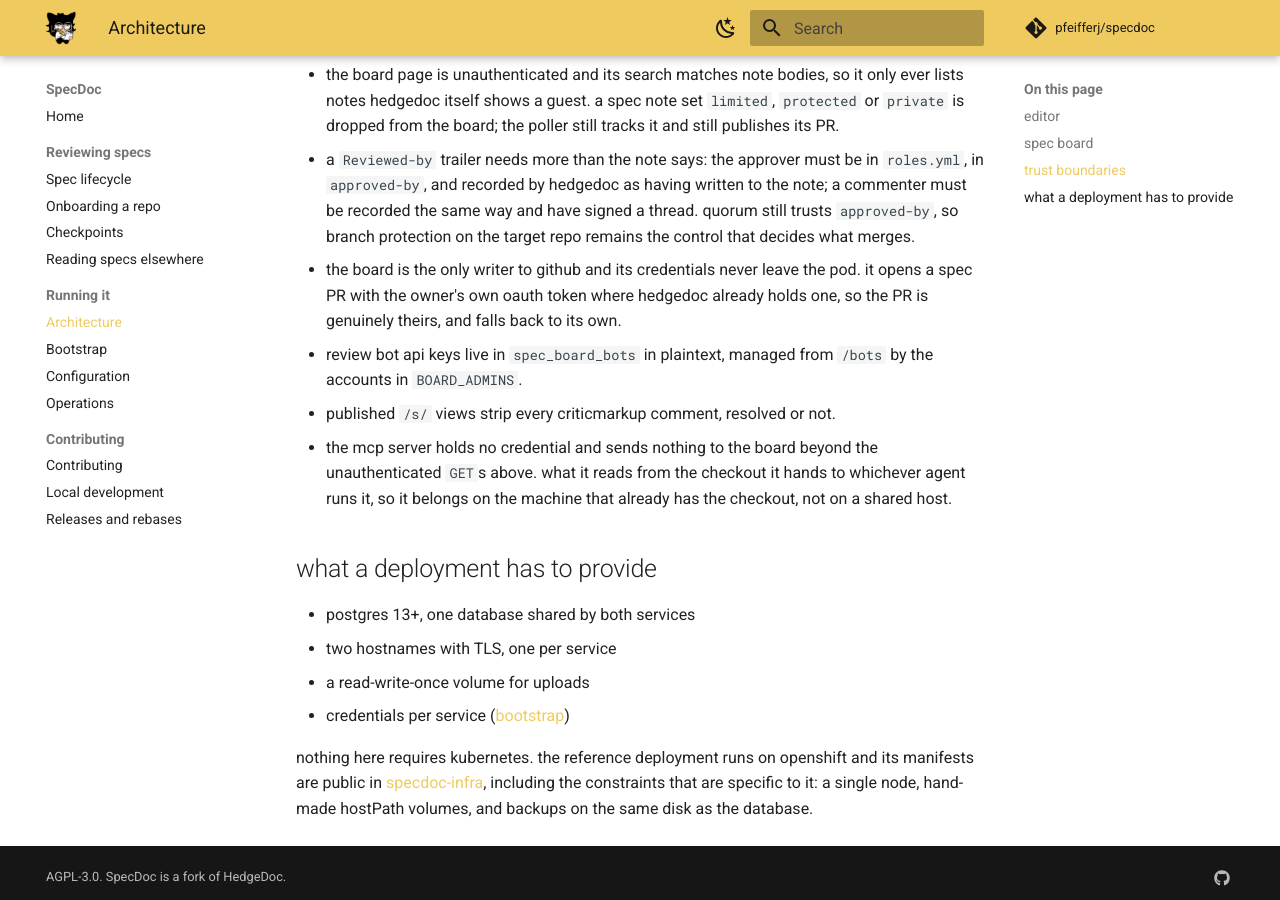
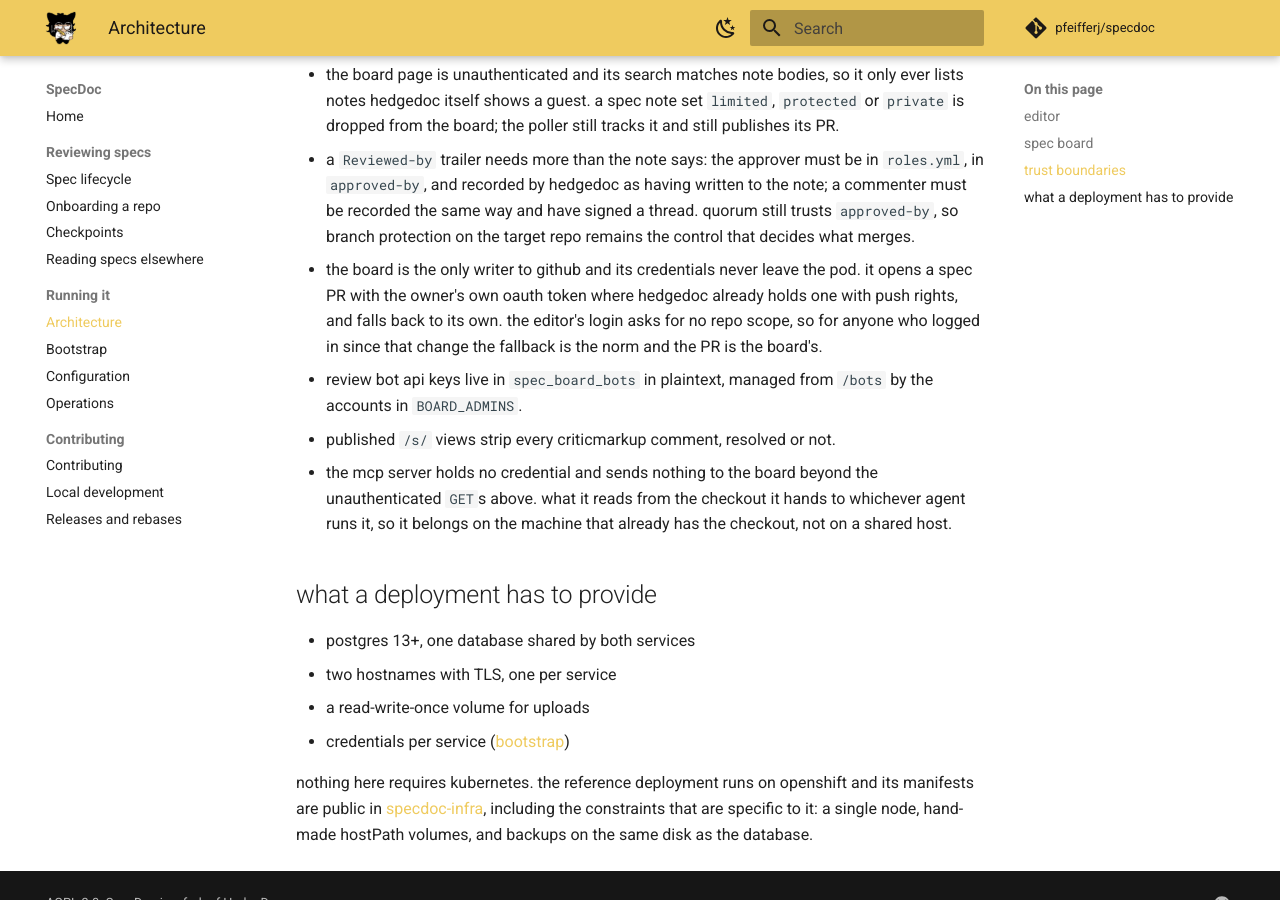
Before and after one commit to pfeifferj/specdoc, an MkDocs documentation site: the page built from docs/architecture.md, in a window 1280 px wide and 900 px high, scrolled down 2668 px. Built offline with MkDocs 1.6.1 and Material for MkDocs 9.7.7, drawn with Linux system fonts in a browser that asks for light colours; comment, search, counter and statistics services are not loaded.

Commit message:
docs: say when a spec PR is the board's rather than the author's
The editor's login stopped asking for repo scope, so a token it holds
for anyone who logged in since cannot push; the fallback to the board's
own credential is the normal case, not the exception.

Signed-off-by: Josephine Pfeiffer <hi@josie.lol>

```diff
--- a/docs/architecture.md
+++ b/docs/architecture.md
@@ -93,7 +93,9 @@ tables and treats hedgedoc's tables as read-mostly.
   remains the control that decides what merges.
 - the board is the only writer to github and its credentials never leave the
   pod. it opens a spec PR with the owner's own oauth token where hedgedoc
-  already holds one, so the PR is genuinely theirs, and falls back to its own.
+  already holds one with push rights, and falls back to its own. the editor's
+  login asks for no repo scope, so for anyone who logged in since that change
+  the fallback is the norm and the PR is the board's.
 - review bot api keys live in `spec_board_bots` in plaintext, managed from
   `/bots` by the accounts in `BOARD_ADMINS`.
 - published `/s/` views strip every criticmarkup comment, resolved or not.
```
